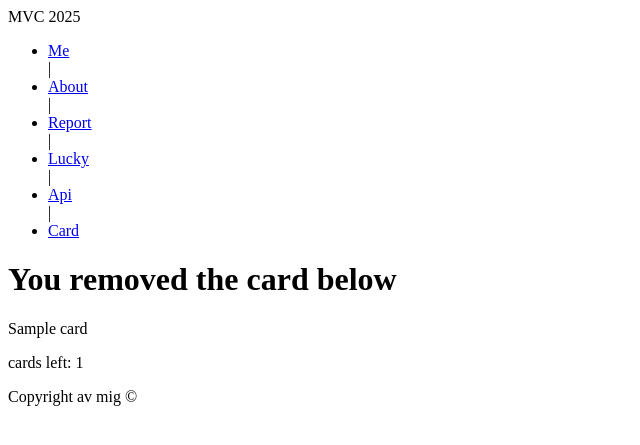
After one commit to KristofferOhlund/mvc, a Symfony app: template templates/cards/single_card.html.twig in a window 1280 px wide. The commit adds this page. Shown: the top 445 px of the page, without its empty margins (0-640 px from the left). Run offline with Twig, Linux system fonts and the light colour scheme; the template is opened without the code that fills it: most values are stand-ins (such as "Sample title", 1, 10 or a date in 2020); some libraries are stand-ins or nearby versions.

```diff
--- a/templates/cards/card.html.twig
+++ b/templates/cards/card.html.twig
@@ -8,7 +8,9 @@
 </h1>
 
 <ul>
-    <li><a href="{{ path('card_deck') }}">Kortlek</a></li>
+    <li><a href="{{ path('card_deck') }}">Show dec of cards</a></li>
+    <li><a href="{{ path('shuffle') }}">Shuffle cards</a></li>
+    <li><a href="{{ path('draw') }}">Draw a random card</a></li>
 </ul>
 <p>
     På din landdningssida, berätta kort om strukturen på dina klasser, vilka klasser har du och hur är de relaterade till
--- a/templates/cards/card_deck.html.twig
+++ b/templates/cards/card_deck.html.twig
@@ -6,7 +6,9 @@
 <h1>
 	Deck of cards - {{ sort }}
 </h1>
+<h2>Det finns {{ count_cards }} kort kvar i deck.</h2>
 <div class="card-container">
+
     {% for card in cards %}
     <span class="card"> {{ card }}</span>
     {% endfor %}
--- /dev/null
+++ b/templates/cards/single_card.html.twig
@@ -0,0 +1,10 @@
+{% extends 'base.html.twig' %}
+{% block title %}Draw card{% endblock title%}
+
+{% block main %}
+
+<h1>You removed the card below</h1>
+    <span class="card"> {{ card }}</span>
+
+    <p>cards left: {{ count_cards }}</p>
+{% endblock main %}
```
Also changed, not shown: src/Card/Card.php (+4 -4 lines), src/Card/CardGraphic.php (+8 -2 lines), src/Card/DeckOfCards.php (renamed from src/Card/DecOfCards.php, +9 -7 lines).
